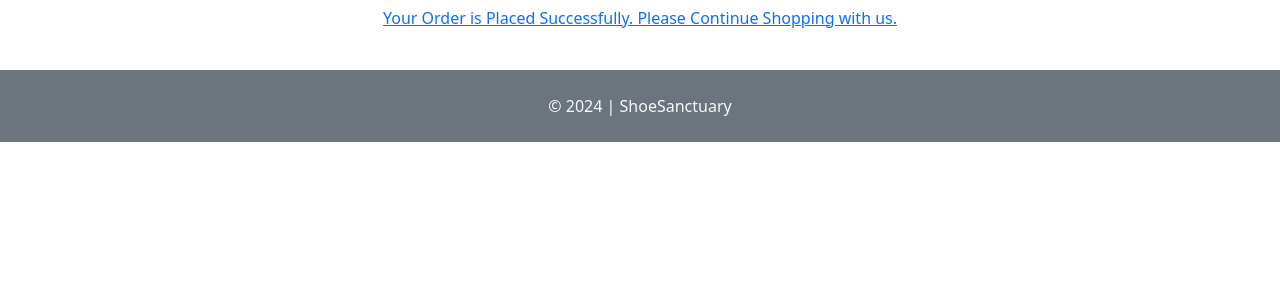
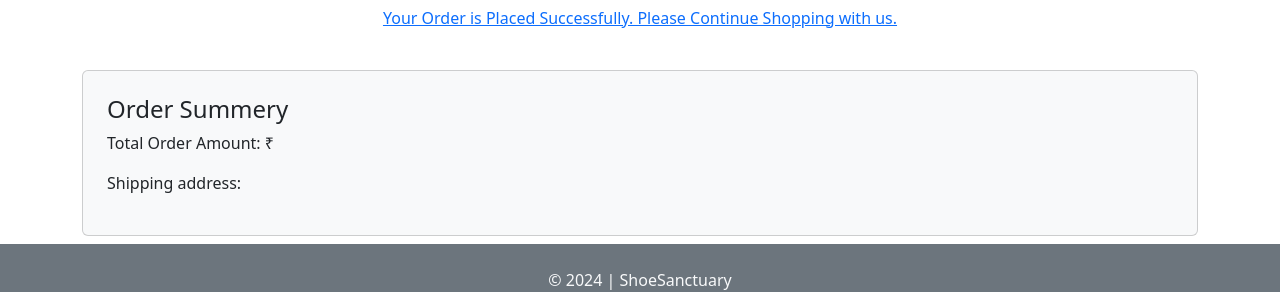
Before and after one commit to Rekhakumari28/ShoeSanctuary-frontend-rekhakumari, a React (Vite) app: page /checkout in a window 1280 px wide. Shown: the part 397-689 px from the top of the page. Built offline with nearby package versions, Linux system fonts and the light colour scheme; no server answers; grey boxes are pictures that could not be loaded.

Commit message:
style: added some styles

```diff
--- a/src/pages/Cart/PriceDetails.jsx
+++ b/src/pages/Cart/PriceDetails.jsx
@@ -62,7 +62,7 @@ const navigate = useNavigate()
     orderItems
       ?.map((product) => product.product.price *( product.product.discount/100)  * product.quantity)
       .reduce((acc, curr) => acc + curr, 0)
-      .toFixed(2);
+      .toFixed(0);
 
   const deliveryCharges = orderAmount > 1000 ? 0 : 100;
   const afterDiscountTotalAmount = orderAmount - totalOrderDiscount+ deliveryCharges
@@ -91,7 +91,12 @@ const handleRemoveCart = async (cartId) =>{
 }
 
   const handlePlaceOrder = async (data) => {
-    const orderItem = data?.map((object) => object._id);
+    let orderItemArray = []
+    for(let product of data){
+      orderItemArray.push(product._id)
+    }
+    console.log(orderItemArray)
+    // const orderItem = data?.map((object) => object._id);
     const selectedAddressId = selectedAddress._id;
 
     try {
@@ -103,7 +108,7 @@ const handleRemoveCart = async (cartId) =>{
             "Content-Type": "application/json",
           },
           body: JSON.stringify({
-            orderItem: orderItem,
+            orderItem: orderItemArray,
             shippingAddress: selectedAddressId,
             status: "Pending",
             totalPrice: afterDiscountTotalAmount,
--- a/src/pages/Checkout/Checkout.jsx
+++ b/src/pages/Checkout/Checkout.jsx
@@ -1,26 +1,35 @@
 import React from 'react'
 import Header from '../../components/Header'
 import Footer from '../../components/Footer'
-import { Link} from "react-router-dom";
-
+import { Link } from "react-router-dom";
+import { useGetCart } from '../../components/FatchingData';
 const Checkout = () => {
-
+  const { cart } = useGetCart()
+  const cartSummery = cart?.length > 0 && cart[cart?.length - 1]
   return (
     <div>
-        <Header />
-        <div className='container'>
+      <Header />
+      <div className='container'>
         <div>
 
           <div className="p-4 text-center  ">
             <Link to={`/products`}>
-            <img className='p-2' style={{maxWidth: "350px" , display: 'block', margin: "auto"}} src="https://cdn.undraw.co/illustrations/order-confirmed_m9e9.svg" alt="Order Confermed" />
-              <p style={{textDecoration: "none"}}>Your Order is Placed Successfully. Please Continue Shopping with us.</p>
+              <img className='p-2' style={{ maxWidth: "350px", display: 'block', margin: "auto" }} src="https://cdn.undraw.co/illustrations/order-confirmed_m9e9.svg" alt="Order Confermed" />
+              <p style={{ textDecoration: "none" }}>Your Order is Placed Successfully. Please Continue Shopping with us.</p>
             </Link>
           </div>
+          <div className='card rounded p-2 bg-body-tertiary mb-2'>
+            <div className='card-body '>
+            <h4 >Order Summery</h4>
+              <p>Total Order Amount: ₹{cartSummery.totalPrice}</p>
+              <p>Shipping address: {cartSummery?.shippingAddress?.address} {cartSummery?.shippingAddress?.city} {cartSummery?.shippingAddress?.postalCode} {cartSummery?.shippingAddress?.country}</p>
+            </div>
 
+          </div>
+
+        </div>
       </div>
-        </div>
-        <Footer/>
+      <Footer />
     </div>
   )
 }
```
Also changed, not shown: src/filters/Filters.jsx (deleted).
